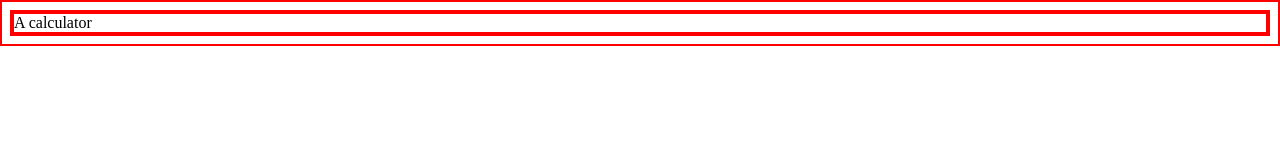
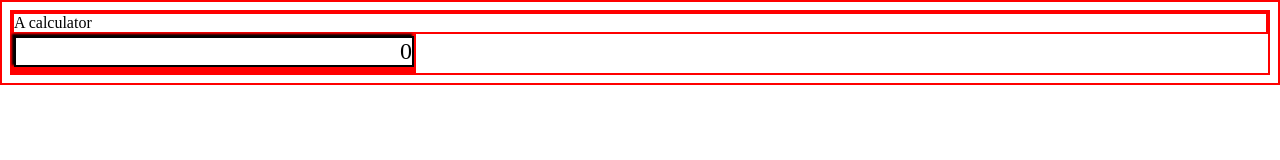
Before and after one commit to aniket-agra/odin-calculator, a plain HTML site: page index.html in a window 1280 px wide. Drawn offline with Linux system fonts and the light colour scheme.

Commit message:
Add display with base value of 0

```diff
--- a/css/style.css
+++ b/css/style.css
@@ -1,3 +1,16 @@
 * {
     border: 2px solid red;
 }
+
+.calculator {
+    width: 400px;
+}
+
+.display {
+    border: 2px solid black;
+    box-shadow: 2px 2px 2px black;
+    box-shadow: -2px -2px 2px black;
+    font-size: 24px;
+    display: flex;
+    justify-content: flex-end;
+}
--- a/index.html
+++ b/index.html
@@ -7,6 +7,14 @@
     </head>
     <body>
         <div>A calculator</div>
+        <div class = "calculator">
+            <div class = "display">
+                <!-- default display -->
+                0
+            </div>
+            <div class = "buttons">
+            </div>
+        </div>
         <script src = "js/script.js" defer></script>
     </body>
 
--- a/js/script.js
+++ b/js/script.js
@@ -0,0 +1,9 @@
+let buttonSection = document.querySelector(".buttons");
+
+
+
+for (let i = 0; i < 10; i++) {
+    let newButton = document.createElement("button");
+    newButton.textContent = i;
+    buttonSection.append()
+}
```
